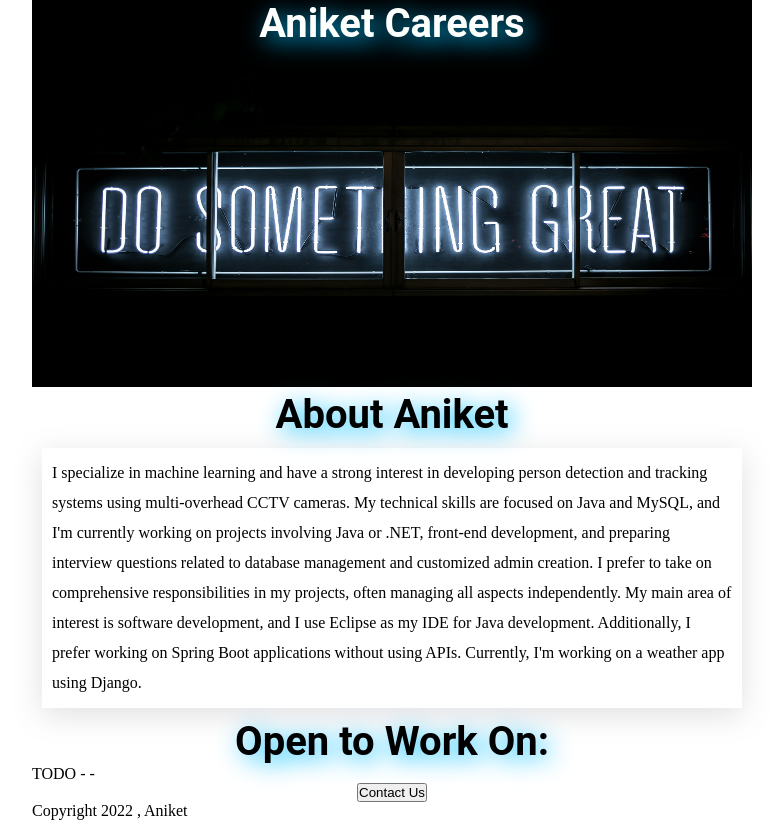
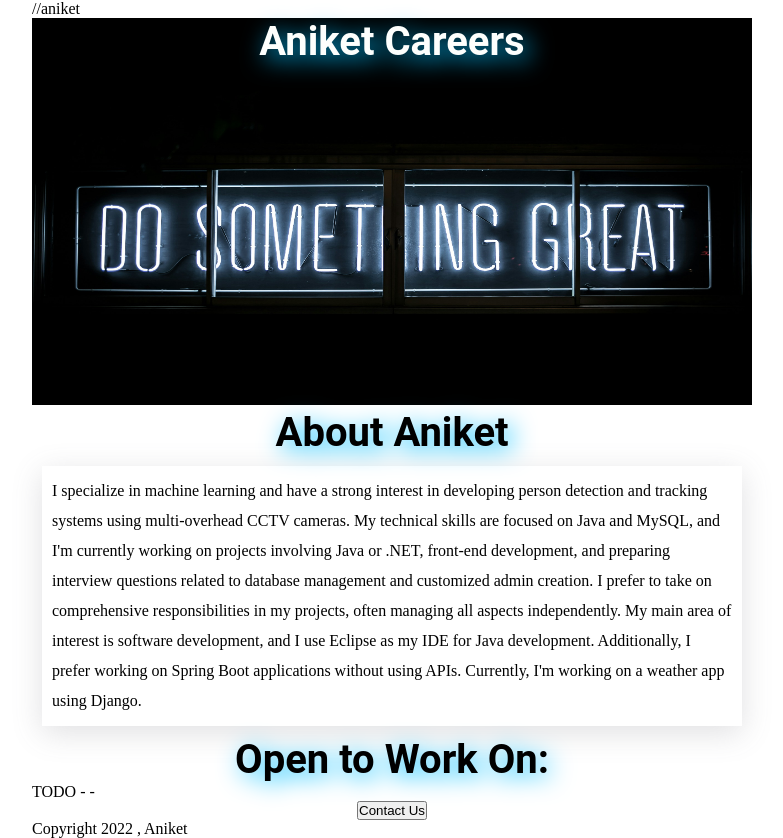
Before and after one commit to AniketGaurav01/FlaskProject, a Flask app: page / in a window 1280 px wide. Shown: the whole page, without its empty margins (248-1031 px from the left). Run offline with Flask 3, Linux system fonts and the light colour scheme.

Commit message:
Update home.html

```diff
--- a/templates/home.html
+++ b/templates/home.html
@@ -1,5 +1,5 @@
 <!doctype html>
-<html>
+<html>//aniket
   <head>
     <title>Aniket page</title>
     <style>
```
